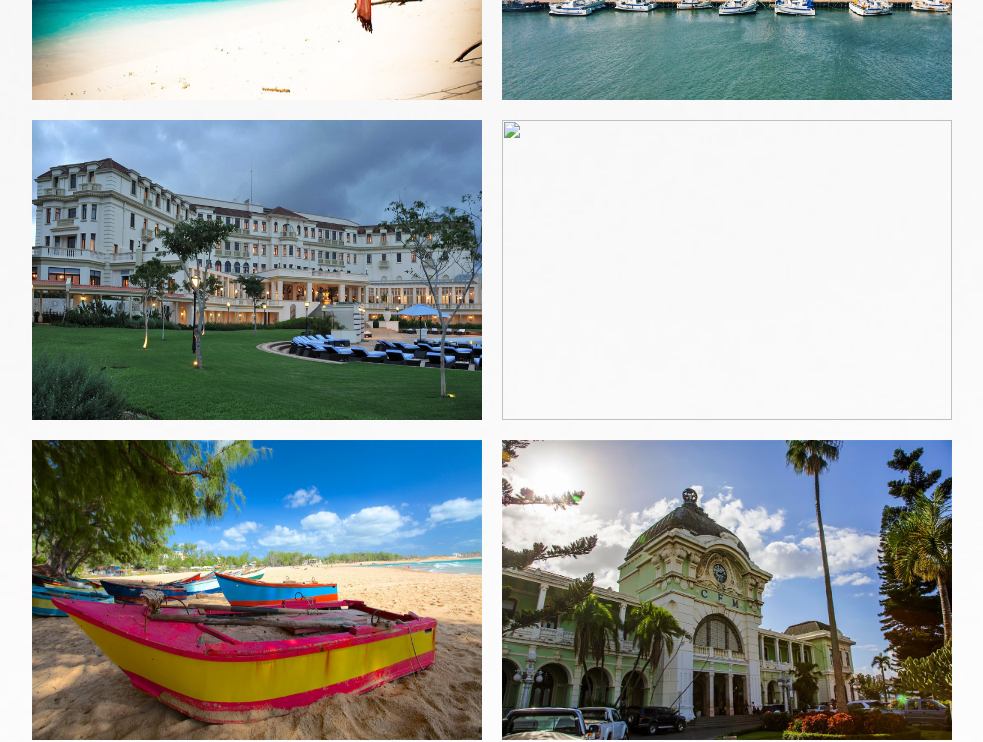
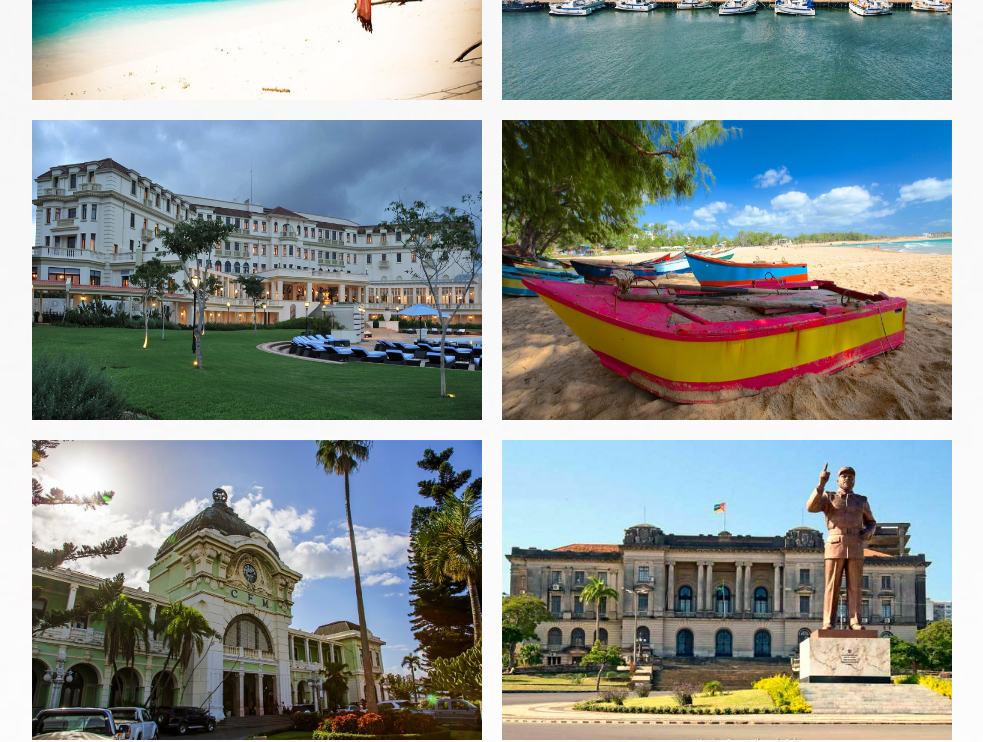
Before and after one commit to mila95/mila95.github.io, a plain HTML site: page Mozambique.html in a window 1280 px wide. Shown: the part 2000-2742 px from the top of the page, without its empty margins (148-1131 px from the left). Drawn offline with Linux system fonts and the light colour scheme.

Commit message:
Update Mozambique.html

```diff
--- a/Mozambique.html
+++ b/Mozambique.html
@@ -47,7 +47,7 @@
 
   			<img src="h7.jpg">
 
-  			<img src="re.jpg">
+
 
   			<img src="h10.jpg">
 
```
